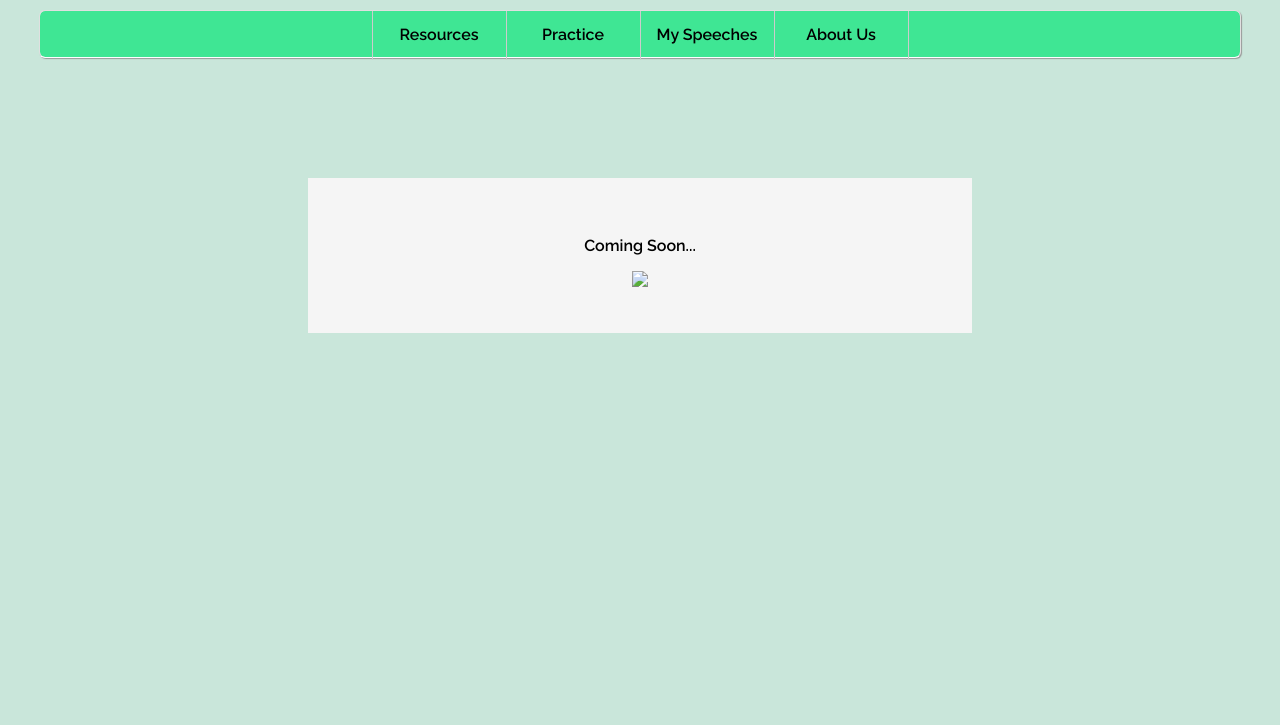
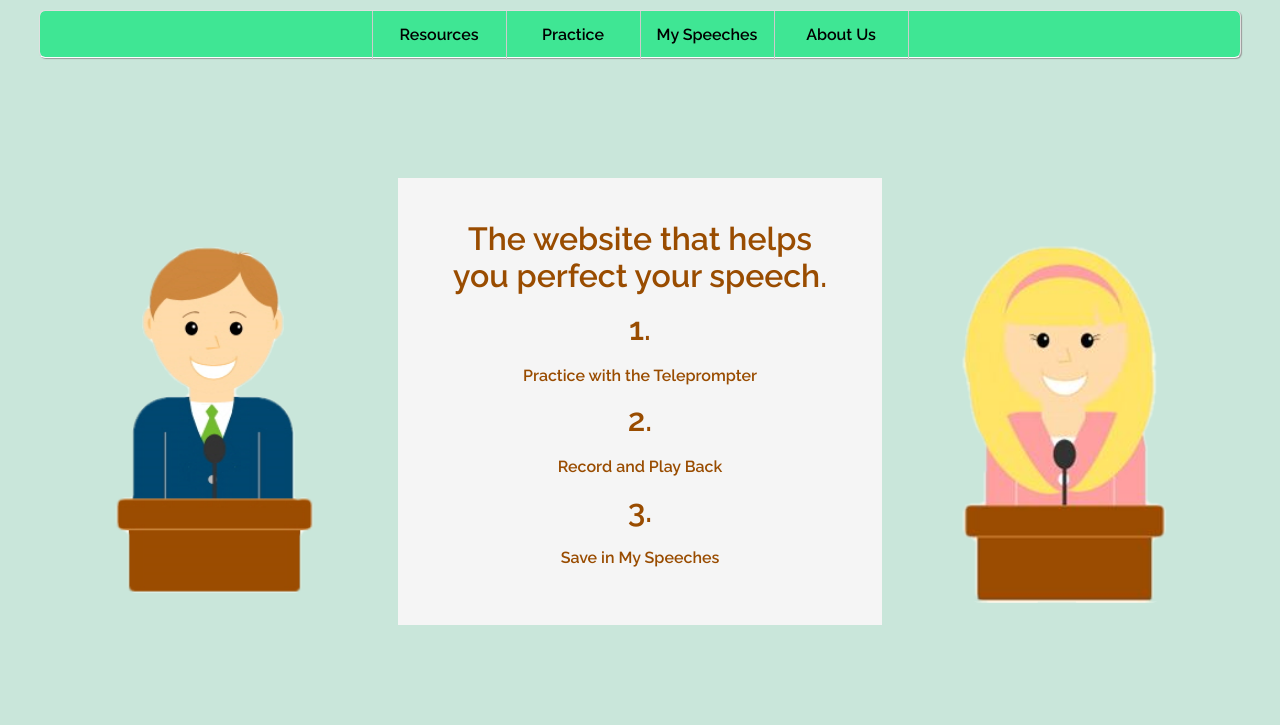
Before and after one commit to angielt/stagebright, a Python web app: template stage-bright-project/templates/main.html in a window 1280 px wide. Shown: the part 214-939 px from the top of the page. Before the commit the page ends 547 px from the top, so only its background shows below. Run offline with Jinja, Linux system fonts and the light colour scheme; the template is opened without the code that fills it, so the values that code supplies are empty.

Commit message:
designed home page

```diff
--- a/stage-bright-project/app.yaml
+++ b/stage-bright-project/app.yaml
@@ -1,4 +1,4 @@
-application: stage-bright-project
+application: stage-bright
 version: 1
 runtime: python27
 api_version: 1
--- a/stage-bright-project/static/main.css
+++ b/stage-bright-project/static/main.css
@@ -196,8 +196,58 @@ button {
 }
 
 
+#home-right {
+  position: fixed;
+bottom: -18px;
+left: 75%;
+height: 370px;
+border-radius: 25px;
+z-index: 5;
+/*border-top-left-radius: 25px;
+border-top-right-radius: 25px;*/
+}
 
-.home-images-l {
+/*#home-middle {
+  position: fixed;
+  border-bottom: 5px;
+  border-radius: 25;
+  bottom: 20px;
+  left: 27.5%;
+}*/
+
+#home-left {
+  position: fixed;
+bottom: -18px;
+right: 75%;
+height: 370px;
+border-radius: 25px;
+z-index: 5;
+/*border-top-left-radius: 25px;
+border-top-right-radius: 25px;*/
+
+}
+
+#page-content-home {
+  background-color: #F5F5F5;
+  padding: 42px;
+  margin: 0 390px 100px 390px;
+  border-radius: 25;
+  color: #994C00;
+
+}
+
+  #page-content-home h1 {
+    margin: 0;
+    padding: 0;
+  }
+#front-header {
+  margin-bottom: 0;
+  text-align: center;
+  margin: 0;
+
+}
+
+/*.home-images-l {
   height: 167px;
   border-radius: 50px;
   margin: 0 50px;
@@ -212,8 +262,32 @@ button {
 .home-images-r {
   height: 167px;
   margin: 0 50px;
+}*/
+
+/*#main-welcome {
+  margin-top: 0;
 }
 
-#main-welcome {
-  margin-top: 0;
+#home-image {
+  width: 1000px;
+  padding-bottom: 30px;
+  border-radius: 50px;
 }
+
+#home-page-welcome {
+  background-color: #F5F5F5;
+  padding: 5px;
+  /* margin: 0 300px 100px 300px; */
+  /*border-radius: 25;
+  position: fixed;
+  top: 100px;
+  left: 40%;
+  height: 0px;
+  width: 300px;
+}
+
+#home-page-welcome h1 {
+  background-color: white;
+padding: 0;
+margin: 0;
+/*}*//*/
--- a/stage-bright-project/templates/main.html
+++ b/stage-bright-project/templates/main.html
@@ -31,13 +31,25 @@
           <li><a class="last-option" href="/about">About Us</a></li>
       </ul>
   </nav>
+  <!-- <center>
+<!-- <h2 id="front-header">The website that helps you perfect your speech.</h2> -->
+<!-- </center> -->
+  <div id = "page-content-home">
+    <center><h1>The website that helps you perfect your speech.</h1></center>
 
+  <p><h1>1.</h1><br>Practice with the Teleprompter</p>
+  <p><h1>2.</h1><br>Record and Play Back</p>
+  <p><h1>3.</h1><br>Save in My Speeches</p>
+
+</div>
+
+
+  <img id="home-right" src="static/images/girl-speaker.png"></img>
+  <img id="home-left" src="static/images/boy-speaker.png"></img>
  <!--  -->
-
-<div class="page-content">
-<p>Coming Soon...</p>
-<center><img id="home-images-m" src="favicon.ico"></img></center>
-</div>
+<!-- <h1 class="header">Welcome to Stage Bright</h1>
+<center><img id="home-image" src="static/images/audience-mic-pixlr.jpg"></img></center>
+</center> -->
 
   <!--  -->
 
```
Also changed, not shown: stage-bright-project/static/images/boy-speaker.png (added), stage-bright-project/static/images/cssilogo.png (deleted), stage-bright-project/static/images/girl-speaker.png (added), stage-bright-project/static/images/jeff.jpg (deleted), stage-bright-project/static/images/rachel.jpg (deleted).
